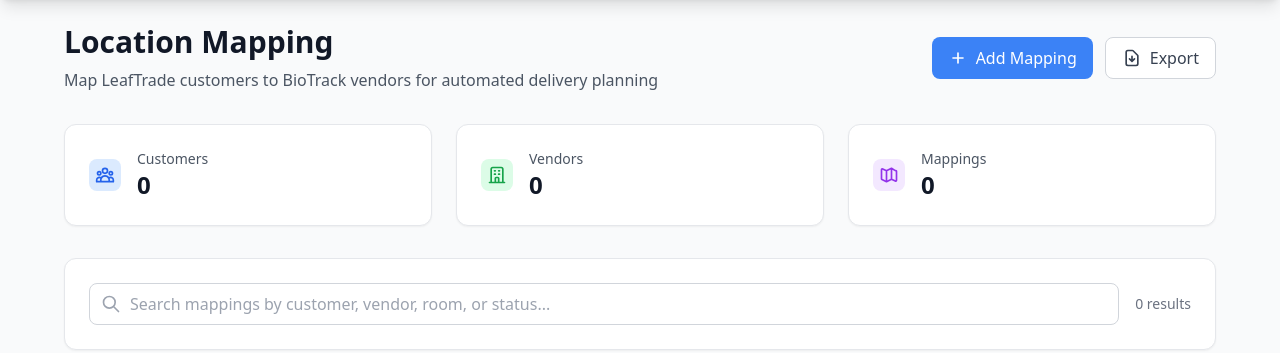
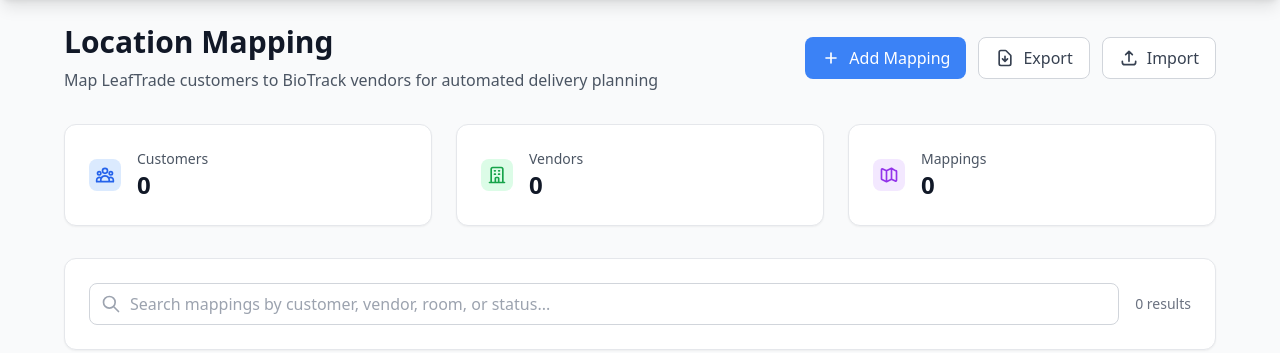
Before and after one commit to duraob/tripmgr_soundview, a Flask app: page /mapping in a window 1280 px wide. Shown: the part 105-458 px from the top of the page. Run offline with Flask 3, Linux system fonts and the light colour scheme; the visitor is signed in with stand-in values (Sample User, id 1); data that the repository does not hold is empty; some libraries are stand-ins or nearby versions.

Commit message:
build - added import mapping for quicker onboarding

```diff
--- a/app.py
+++ b/app.py
@@ -1963,6 +1963,99 @@ def export_mappings():
         logger.error(f"Error exporting mappings: {str(e)}", exc_info=True)
         return jsonify({'error': f'Error exporting mappings: {str(e)}'}), 500
 
+
+@app.route('/api/mapping/import', methods=['POST'])
+@login_required
+def import_mappings():
+    """Import location mappings from CSV. Optional form field default_biotrack_room_id applies to rows with empty Default Room."""
+    try:
+        import csv
+        from io import StringIO
+
+        if 'file' not in request.files:
+            return jsonify({'error': 'No file provided'}), 400
+        f = request.files['file']
+        if not f.filename or not f.filename.lower().endswith('.csv'):
+            return jsonify({'error': 'Please upload a CSV file'}), 400
+
+        default_room_id = request.form.get('default_biotrack_room_id') or None
+        if default_room_id == '':
+            default_room_id = None
+
+        stream = StringIO(f.stream.read().decode('utf-8', errors='replace'))
+        reader = csv.DictReader(stream)
+        if not reader.fieldnames:
+            return jsonify({'error': 'CSV file is empty or invalid'}), 400
+
+        # Normalize headers: strip and accept with or without Vendor Name column
+        fieldnames = [h.strip() for h in reader.fieldnames]
+        required = ['Customer Name', 'Customer Location', 'BioTrack Vendor ID', 'Default Room', 'Status']
+        if not all(h in fieldnames for h in required):
+            return jsonify({'error': 'CSV must have headers: Customer Name, Customer Location, BioTrack Vendor ID, Default Room, Status'}), 400
+
+        created = 0
+        skipped_no_customer = 0
+        skipped_duplicate = 0
+        skipped_rows = []
+
+        for row in reader:
+            row = {k.strip(): v for k, v in row.items()}
+            cust_name = (row.get('Customer Name') or '').strip()
+            cust_location = (row.get('Customer Location') or '').strip()
+            vendor_id = (row.get('BioTrack Vendor ID') or '').strip()
+            default_room_cell = (row.get('Default Room') or '').strip()
+            status_cell = (row.get('Status') or '').strip().lower()
+
+            if not cust_name or not vendor_id:
+                continue
+
+            customer = db.session.query(Customer).filter_by(
+                customer_name=cust_name,
+                name=cust_location
+            ).first()
+            if not customer:
+                skipped_no_customer += 1
+                if len(skipped_rows) < 10:
+                    skipped_rows.append(f"{cust_name} / {cust_location}")
+                continue
+
+            leaftrade_dispensary_location_id = int(customer.leaftrade_customer_id)
+            room_id = default_room_cell if default_room_cell else default_room_id
+            is_active = status_cell != 'inactive'
+
+            existing = db.session.query(LocationMapping).filter_by(
+                leaftrade_dispensary_location_id=leaftrade_dispensary_location_id,
+                biotrack_vendor_id=vendor_id
+            ).first()
+            if existing:
+                skipped_duplicate += 1
+                continue
+
+            mapping = LocationMapping(
+                customer_id=customer.id,
+                leaftrade_dispensary_location_id=leaftrade_dispensary_location_id,
+                biotrack_vendor_id=vendor_id,
+                default_biotrack_room_id=room_id or None,
+                is_active=is_active
+            )
+            db.session.add(mapping)
+            created += 1
+
+        db.session.commit()
+        return jsonify({
+            'success': True,
+            'created': created,
+            'skipped_no_customer': skipped_no_customer,
+            'skipped_duplicate': skipped_duplicate,
+            'skipped_rows': skipped_rows
+        })
+    except Exception as e:
+        logger = logging.getLogger('app.import_mappings')
+        logger.error(f"Error importing mappings: {str(e)}", exc_info=True)
+        db.session.rollback()
+        return jsonify({'error': str(e)}), 500
+
+
 @app.route('/api/contacts/export')
 @login_required
 def export_contacts():
--- a/templates/mapping.html
+++ b/templates/mapping.html
@@ -26,6 +26,13 @@
                     </svg>
                     Export
                 </a>
+                <button onclick="showImportModal()"
+                        class="inline-flex items-center px-4 py-2 bg-white border border-gray-300 hover:bg-gray-50 text-gray-700 font-medium rounded-lg transition-colors duration-200">
+                    <svg class="w-5 h-5 mr-2" fill="none" stroke="currentColor" viewBox="0 0 24 24">
+                        <path stroke-linecap="round" stroke-linejoin="round" stroke-width="2" d="M4 16v1a3 3 0 003 3h10a3 3 0 003-3v-1m-4-8l-4-4m0 0L8 8m4-4v12"></path>
+                    </svg>
+                    Import
+                </button>
             </div>
         </div>
     </div>
@@ -251,6 +258,45 @@
                             class="flex-1 px-4 py-2 bg-blue-600 hover:bg-blue-700 text-white font-medium rounded-lg transition-colors duration-200">
                         <span class="spinner-border spinner-border-sm d-none" role="status"></span>
                         Save Mapping
+                    </button>
+                </div>
+            </form>
+        </div>
+    </div>
+</div>
+
+<!-- Import Mappings Modal -->
+<div class="fixed inset-0 bg-gray-600 bg-opacity-50 overflow-y-auto h-full w-full hidden" id="importModal">
+    <div class="relative top-20 mx-auto p-5 border w-96 shadow-lg rounded-md bg-white">
+        <div class="mt-3">
+            <div class="flex items-center justify-between mb-4">
+                <h3 class="text-lg font-semibold text-gray-900">Import Mappings from CSV</h3>
+                <button onclick="closeImportModal()" class="text-gray-400 hover:text-gray-600">
+                    <svg class="w-6 h-6" fill="none" stroke="currentColor" viewBox="0 0 24 24">
+                        <path stroke-linecap="round" stroke-linejoin="round" stroke-width="2" d="M6 18L18 6M6 6l12 12"></path>
+                    </svg>
+                </button>
+            </div>
+            <form id="import-form" class="space-y-4">
+                <div>
+                    <label for="import-file" class="block text-sm font-medium text-gray-700 mb-1">CSV file *</label>
+                    <input type="file" id="import-file" name="file" accept=".csv" required
+                           class="w-full px-3 py-2 border border-gray-300 rounded-lg focus:outline-none focus:ring-2 focus:ring-blue-500">
+                </div>
+                <div>
+                    <label for="import-default-room" class="block text-sm font-medium text-gray-700 mb-1">Default room for rows with no room</label>
+                    <select id="import-default-room" name="default_biotrack_room_id" class="w-full px-3 py-2 border border-gray-300 rounded-lg focus:outline-none focus:ring-2 focus:ring-blue-500">
+                        <option value="">None</option>
+                    </select>
+                </div>
+                <div class="flex space-x-3 pt-4">
+                    <button type="button" onclick="closeImportModal()"
+                            class="flex-1 px-4 py-2 bg-gray-300 hover:bg-gray-400 text-gray-700 font-medium rounded-lg transition-colors duration-200">
+                        Cancel
+                    </button>
+                    <button type="button" onclick="submitImport()" id="import-btn"
+                            class="flex-1 px-4 py-2 bg-blue-600 hover:bg-blue-700 text-white font-medium rounded-lg transition-colors duration-200">
+                        Import
                     </button>
                 </div>
             </form>
@@ -677,6 +723,62 @@ function renderMappings() {
     });
 }
 
+function showImportModal() {
+    document.getElementById('import-form').reset();
+    const sel = document.getElementById('import-default-room');
+    sel.innerHTML = '<option value="">None</option>';
+    rooms.sort((a, b) => (a.name || '').localeCompare(b.name || '')).forEach(r => {
+        const opt = document.createElement('option');
+        opt.value = r.biotrack_room_id;
+        opt.textContent = r.name;
+        sel.appendChild(opt);
+    });
+    document.getElementById('importModal').classList.remove('hidden');
+}
+
+function closeImportModal() {
+    document.getElementById('importModal').classList.add('hidden');
+}
+
+async function submitImport() {
+    const fileInput = document.getElementById('import-file');
+    if (!fileInput.files || !fileInput.files[0]) {
+        showAlert('Please select a CSV file', 'error');
+        return;
+    }
+    const btn = document.getElementById('import-btn');
+    btn.disabled = true;
+    btn.textContent = 'Importing...';
+    try {
+        const formData = new FormData();
+        formData.append('file', fileInput.files[0]);
+        const defaultRoom = document.getElementById('import-default-room').value;
+        if (defaultRoom) formData.append('default_biotrack_room_id', defaultRoom);
+        const res = await fetch('/api/mapping/import', { method: 'POST', body: formData });
+        const result = await res.json();
+        if (result.success) {
+            let msg = `Created ${result.created} mapping(s).`;
+            if (result.skipped_no_customer) msg += ` ${result.skipped_no_customer} skipped (no matching customer).`;
+            if (result.skipped_duplicate) msg += ` ${result.skipped_duplicate} skipped (duplicate).`;
+            if (result.skipped_rows && result.skipped_rows.length) msg += ' Examples: ' + result.skipped_rows.slice(0, 3).join('; ');
+            showAlert(msg, 'success');
+            closeImportModal();
+            const mappingsResponse = await fetch('/api/mapping');
+            mappings = await mappingsResponse.json();
+            updateCounts();
+            filterMappings();
+            renderMappings();
+        } else {
+            showAlert(result.error || 'Import failed', 'error');
+        }
+    } catch (e) {
+        showAlert('Import failed. Please try again.', 'error');
+    } finally {
+        btn.disabled = false;
+        btn.textContent = 'Import';
+    }
+}
+
 function showAddMapping() {
     document.getElementById('mappingModalTitle').textContent = 'Add New Mapping';
     document.getElementById('mapping-form').reset();
```
